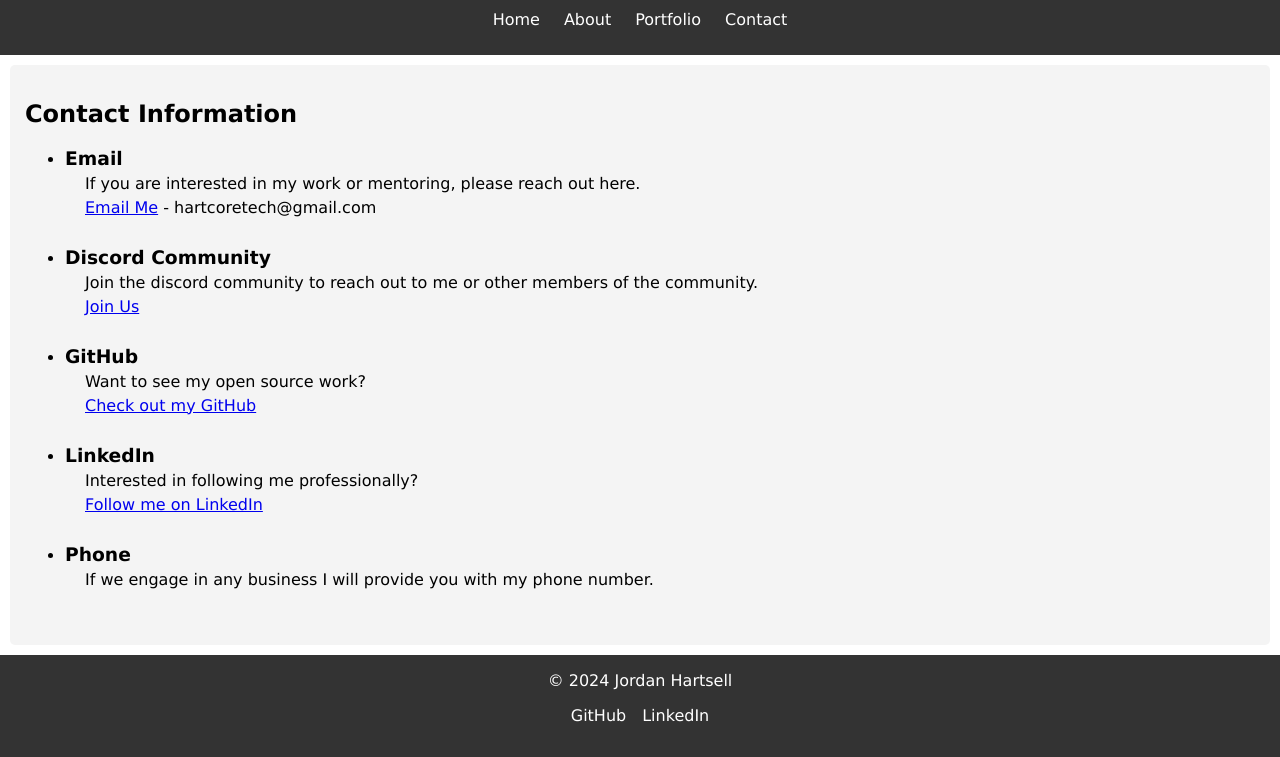
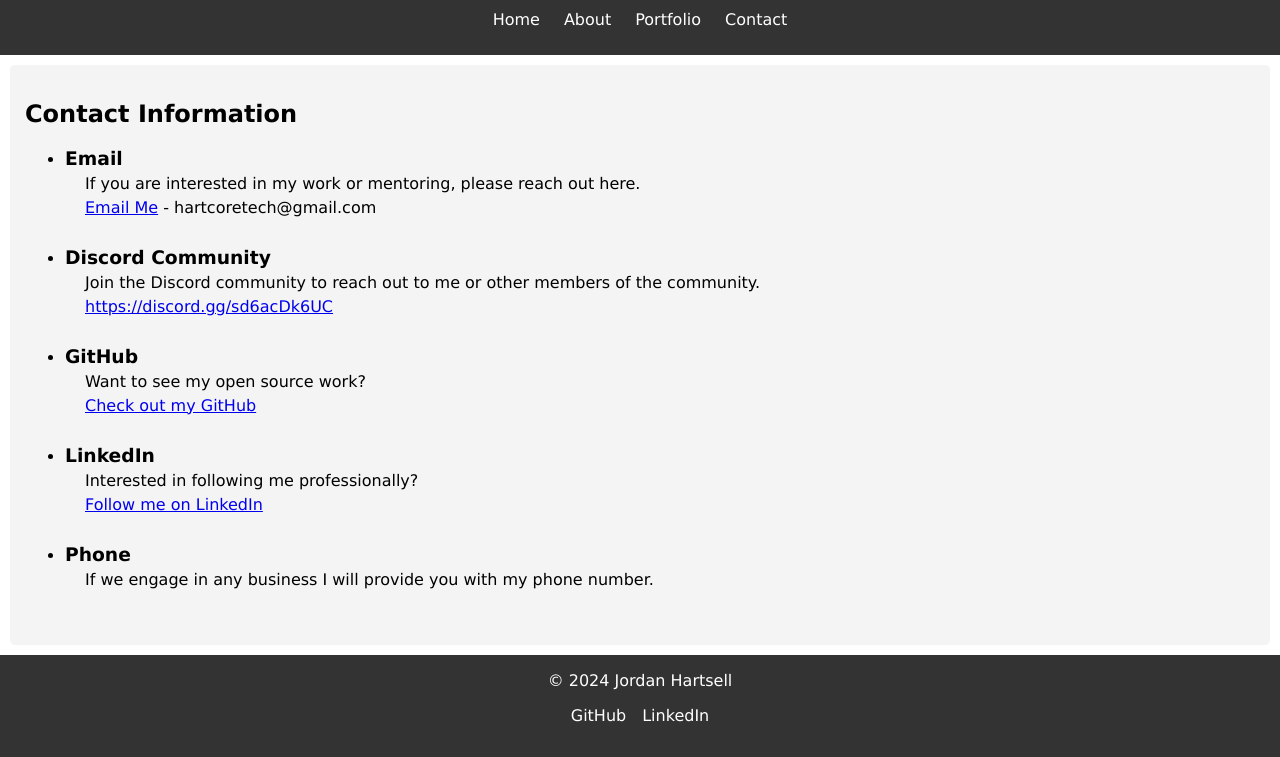
Before and after one commit to HartcoreTech/HartcoreTech.github.io, a website: page contact.html in a window 1280 px wide. Shown: the part 97-854 px from the top of the page. Drawn offline with Linux system fonts and the light colour scheme.

Commit message:
Make link better

```diff
--- a/contact.html
+++ b/contact.html
@@ -38,8 +38,8 @@
                 </li>
                 <li class="project">
                     <h3>Discord Community</h3>
-                    <p>Join the discord community to reach out to me or other members of the community.</p>
-                    <p><a href="https://discord.gg/sd6acDk6UC">Join Us</a></p>
+                    <p>Join the Discord community to reach out to me or other members of the community.</p>
+                    <p><a href="https://discord.gg/sd6acDk6UC">https://discord.gg/sd6acDk6UC</a></p>
                 </li>
                 <li class="project">
                     <h3>GitHub</h3>
```
